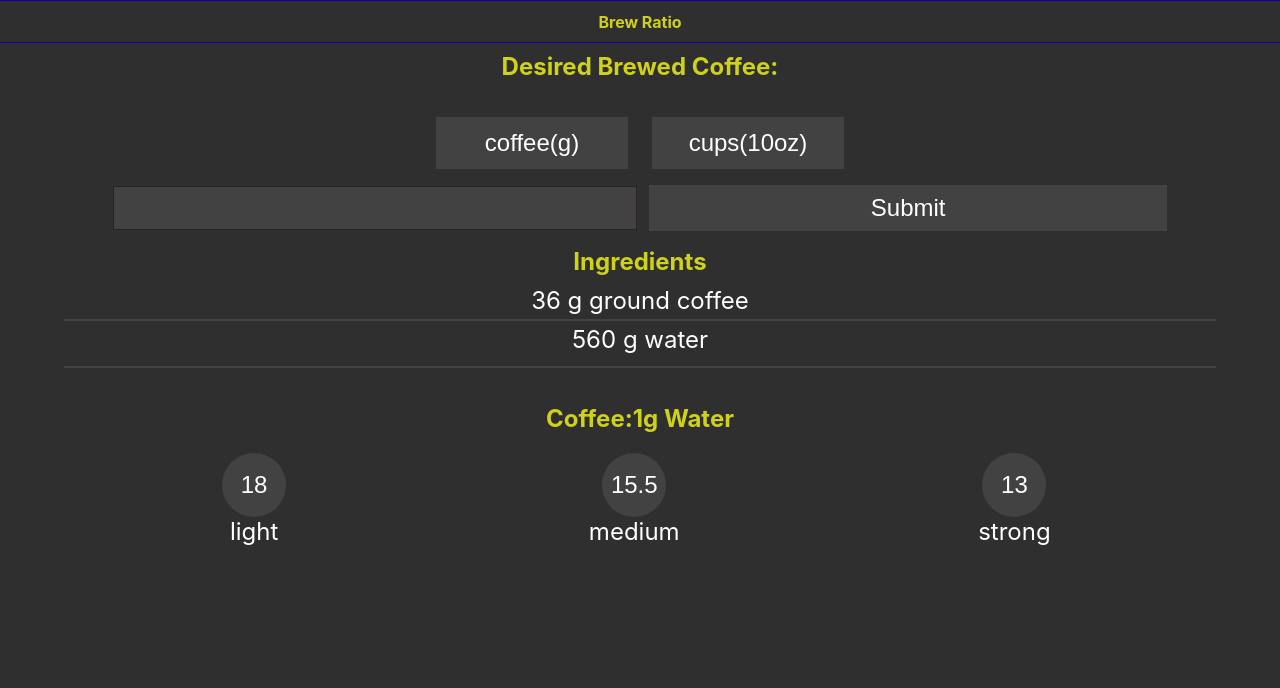
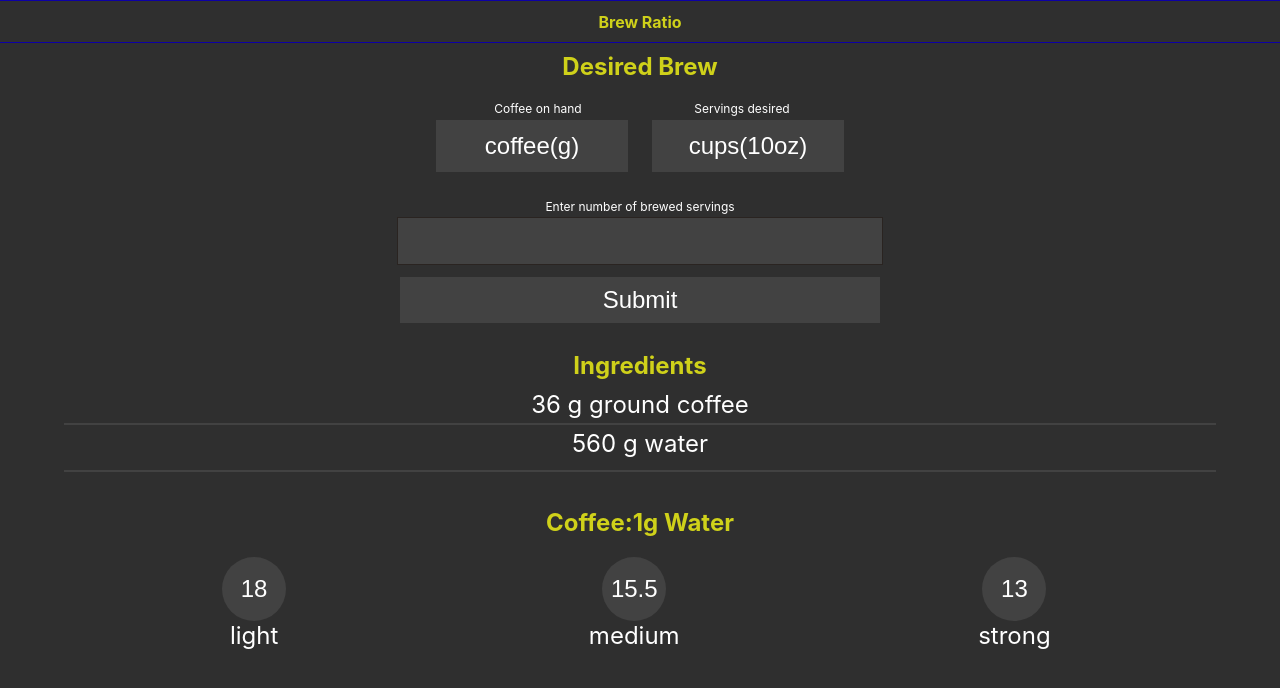
Before and after one commit to rtviner/brew-ratio, a React (Create React App) app: page / in a window 1280 px wide. Shown: the top 688 px of the page. Built offline with nearby package versions, Linux system fonts and the light colour scheme.

Commit message:
add input labels for CupOrGrindInput and flex-column so labels are above inputs

```diff
--- a/src/App.css
+++ b/src/App.css
@@ -36,30 +36,35 @@ h2 {
 	color: #cfd11a;
 }
 
-
-
 input {
-	width: 90%;
-	max-width: 22em;
+	max-width: 20em;
 	background-color: #424242;
 	color: #fff;
 	font-size: 1.5rem;
 	border: 0;
-
 }
 
-form.CupGrindInput {
+form.CupOrGrind {
     display: flex;
     flex-direction: row;
     justify-content: center;
     align-items: center;
     width: 100%;
+
+}
+
+label.CupOrGrind {
+	font-size: .75rem;
+}
+
+div.coffeeOrCupsInput label {
+	display: block;
 }
 
 input#yes, input#no {
 	background-color: #424242;
 	color: #fff;
-	margin: 1rem auto;
+	margin: .25rem auto 1rem auto;
 	padding: .5em;
 	text-align: center;
 	width: 8em;
@@ -69,6 +74,7 @@ input#yes, input#no {
 input#yes{
 	margin-right: .5em;
 }
+
 
 input#no {
 	margin-left: .5em;
@@ -95,24 +101,32 @@ input#yes:focus, input#no:focus {
 	box-shadow:none;
 }
 
+form.CupGrindInput {
+	display: flex;
+	flex-direction: column;
+	justify-content: center;
+    align-items: center;
+    width: 100%;
+}
+
 input#coffeeInput, input#cupsInput {
 	background-color: #424242;
 	color: #fff;
-	border: 1px solid #2a2421;
-	width: 45%;
-	height: 2.5rem;
-	margin-right: .75rem;
+	border: 1.5px solid #2a2421;
+	width: 100%;
+	height: 2.75rem;
 	text-align: center;
 }
 
 button {
-	width: 45%;
-	max-width: 22em;
+	width: 100%;
+	max-width: 20em;
 	background-color: #424242;
 	color: #fff;
 	font-size: 1.5rem;
 	border: 1px solid #424242;
 	padding: .5rem;
+	margin: .75rem;
 }
 
 button:hover {
--- a/src/App.js
+++ b/src/App.js
@@ -80,29 +80,43 @@ class App extends Component {
         </header>
 
         <main>
-        <h2>Desired Brewed Coffee:</h2>
+        <h2>Desired Brew</h2>
 
           <div className="coffeeOrCupsInput">
 
-            <form className="CupGrindInput">
+            <form className="CupOrGrind">
+              <div className="CupOrGrind">
+                <label className="CupOrGrind" id="groundCoffee" htmlFor="yes">
+                  Coffee on hand
+                </label>
                 <ButtonInput
                   id="yes"
                   name="coffeeLow"
                   value="coffee(g)"
                   onClick={this.onClick}
                 />
+              </div>
+              <div className="CupOrGrind">
+                <label className="CupOrGrind" id="brewedCoffee" htmlFor="no">
+                  Servings desired
+                </label>
                 <ButtonInput
                   id="no"
                   name="coffeeLow"
                   value="cups(10oz)"
                   onClick={this.onClick}
                 />
+              </div>
+
             </form>
           </div>
 
           { (coffeeLow === 'coffee(g)')
             ? <div className="grindsInput">
-                <div className="interactions">
+                <div className="interactions labelInput">
+                  <label className="CupOrGrind">
+                    Enter weight of ground coffee
+                  </label>
                     <CupGrindInput
                       id="coffeeInput"
                       name='coffee'
@@ -110,10 +124,8 @@ class App extends Component {
                       onSubmit = {this.onSubmitCoffee}
                     >
                     </CupGrindInput>
-
                 </div>
                 <Ingredients
-
                   coffee={cups}
                   water={water}
                   label={CupsLabel}
@@ -122,6 +134,9 @@ class App extends Component {
               </div>
             : <div className="cupsInput">
                 <div className="interactions">
+                  <label className="CupOrGrind">
+                    Enter number of brewed servings
+                  </label>
                     <CupGrindInput
                       id="cupsInput"
                       name='cups'
@@ -129,6 +144,7 @@ class App extends Component {
                       onSubmit = {this.onSubmitCups}
                     >
                     </CupGrindInput>
+
                 </div>
 
                 <Ingredients
```
Lines whose indentation alone changed are shown as unchanged.
